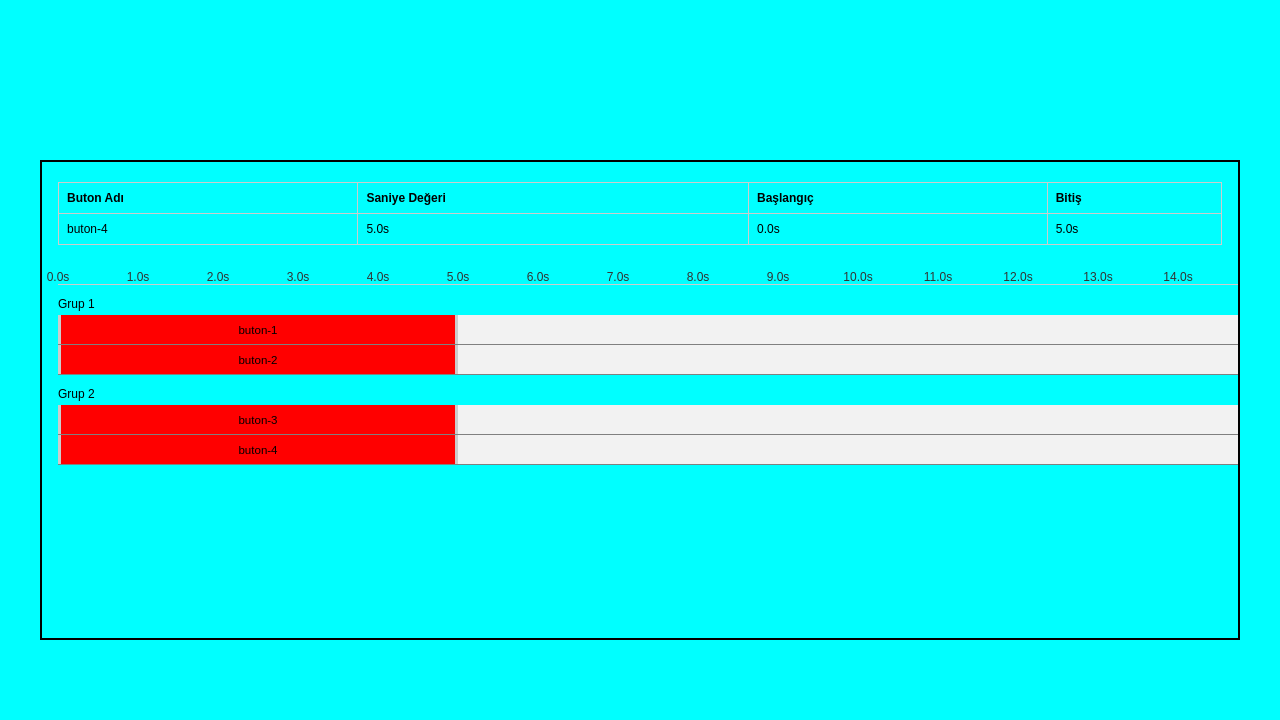
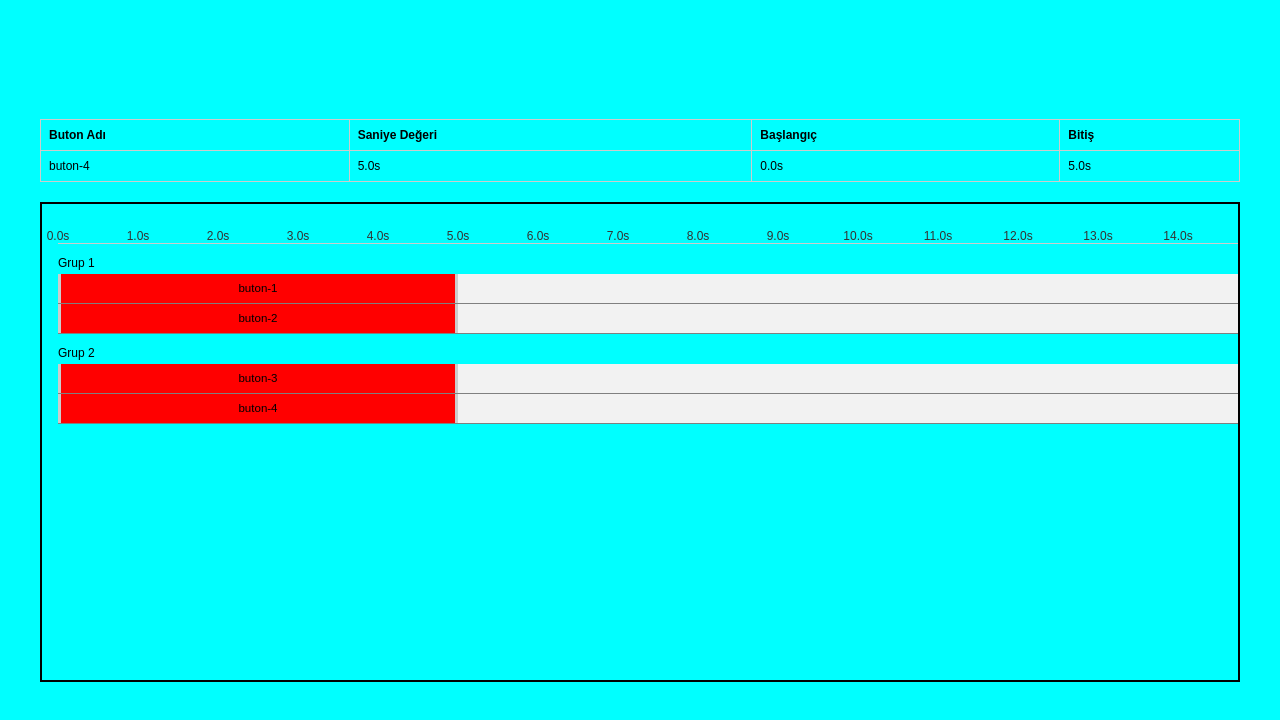
Before and after one commit to enesmuzaffer22/Timeline-Component, a React (Create React App) app: page / in a window 1280 px wide. Shown: the top 720 px of the page. Built offline with nearby package versions, Linux system fonts and the light colour scheme.

Commit message:
Added minor changes

```diff
--- a/src/App.jsx
+++ b/src/App.jsx
@@ -1,13 +1,23 @@
-import React from 'react'
-import Timeline from './components/Timeline.jsx';
+import React, { useState } from 'react';
+import Timeline from './components/Timeline';
+import ButtonInfoTable from './components/ButtonInfoTable';
 import './style/main.scss';
 
 function App() {
+  const [buttonInfo, setButtonInfo] = useState(null);
+
+  const handleButtonSelect = (info) => {
+    setButtonInfo(info);
+  };
+
   return (
-    <div className='app-container'>
-      <Timeline />
+    <div className="app-container">
+      <div className="timeline-and-info">
+        <ButtonInfoTable buttonInfo={buttonInfo} />
+        <Timeline onButtonSelect={handleButtonSelect} />
+      </div>
     </div>
-  )
+  );
 }
 
-export default App
+export default App;
--- a/src/components/Timeline.jsx
+++ b/src/components/Timeline.jsx
@@ -1,16 +1,13 @@
 import React, { useState, useRef, useEffect } from 'react';
 import DraggableButton from './DraggableButton';
-import ButtonInfoTable from './ButtonInfoTable';
 
-function Timeline() {
+function Timeline({ onButtonSelect }) {
     const timelineWidth = 20000; // Zaman çizelgesinin genişliği (px cinsinden)
     const interval = 80; // Her bir zaman işareti arası uzaklık (px cinsinden)
     const numIntervals = timelineWidth / interval; // Toplam zaman işareti sayısı
 
     const [marker, setMarker] = useState(null);
     const [selectedTime, setSelectedTime] = useState(null);
-    const [selectedButton, setSelectedButton] = useState(null);
-    const [buttonInfo, setButtonInfo] = useState(null);
     const [draggingMarker, setDraggingMarker] = useState(false);
     const timelineRef = useRef(null);
     const buttonRefs = useRef({});
@@ -25,13 +22,14 @@ function Timeline() {
     };
 
     const handleButtonSelect = (name, duration, startTime, endTime) => {
-        setSelectedButton(name);
-        setButtonInfo({
-            name: name,
-            duration: duration + 's',
-            start: startTime.toFixed(1) + 's',
-            end: endTime.toFixed(1) + 's'
-        });
+        if (onButtonSelect) {
+            onButtonSelect({
+                name: name,
+                duration: duration + 's',
+                start: startTime.toFixed(1) + 's',
+                end: endTime.toFixed(1) + 's'
+            });
+        }
     };
 
     const handleMouseDown = (e) => {
@@ -88,7 +86,11 @@ function Timeline() {
 
     return (
         <div className="timeline-main-container">
-            <ButtonInfoTable buttonInfo={buttonInfo} />
+            {selectedTime !== null && (
+                <div className="timeline-info">
+                    Seçilen saniye: {selectedTime}s
+                </div>
+            )}
             <div className="timeline" ref={timelineRef} style={{ width: `${timelineWidth}px` }} onClick={handleClick} onMouseDown={handleMouseDown}>
                 {renderTimelineTicks()}
                 {marker && (
```
